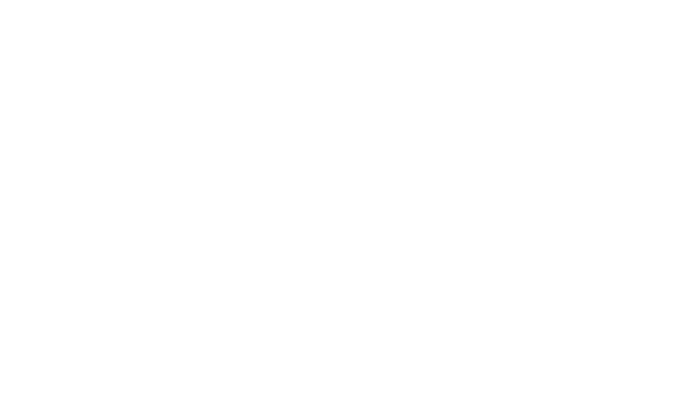
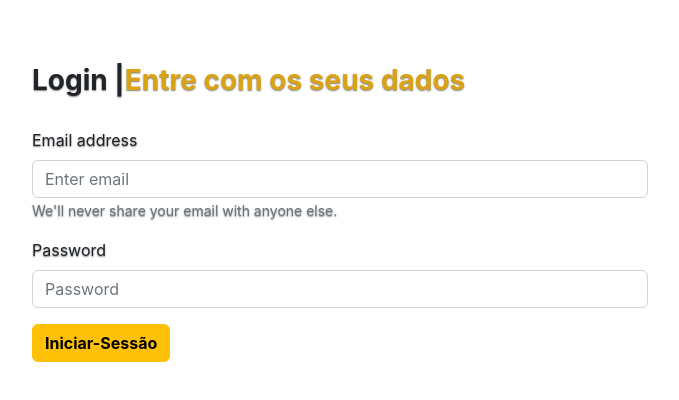
Before and after one commit to EduardoKiassucumuca/app_queixa_laboral, a React (Create React App) app in the folder client/: page /Entrar in a window 1280 px wide. Before the commit this address had no page. Shown: the top 400 px of the page, without its empty margins (300-979 px from the left). Built offline with nearby package versions, Linux system fonts and the light colour scheme.

Commit message:
Criação da tela de login

```diff
--- a/client/src/App.js
+++ b/client/src/App.js
@@ -3,6 +3,7 @@
 import Submeter_queixa from './components/Queixoso/submeter_queixa';
 import Home from './components/Home/home';
 import Queixoso from './Pages/Queixoso/dados_queixoso';
+import Login from './components/Login/login';
 
 function App() {
   return (
@@ -10,6 +11,7 @@
         <Routes>
           <Route path='/' element={<Home/>}/>
           <Route path='/queixoso' element={<Submeter_queixa/>}/>
+          <Route path='/Entrar' element={<Login/>}/>
         </Routes>
       </Router>
   );
--- /dev/null
+++ b/client/src/components/Login/form_login.jsx
@@ -0,0 +1,39 @@
+import Button from 'react-bootstrap/Button';
+import Form from 'react-bootstrap/Form';
+import Container from 'react-bootstrap/Container';
+import Row from 'react-bootstrap/Row';
+import Col from 'react-bootstrap/Col';
+
+function Login() {
+  return (
+    <>
+
+      <Row className='justify-content-md-center row-form'>
+        <Col xs={6}>
+        <h3 className='titulo-form'>Login |<span className='titulo-form-span'>Entre com os seus dados</span></h3>
+            <Form>
+            <Form.Group className="mb-3" controlId="formBasicEmail">
+                <Form.Label>Email address</Form.Label>
+                <Form.Control type="email" placeholder="Enter email" />
+                <Form.Text className="text-muted">
+                We'll never share your email with anyone else.
+                </Form.Text>
+            </Form.Group>
+
+            <Form.Group className="mb-3" controlId="formBasicPassword">
+                <Form.Label>Password</Form.Label>
+                <Form.Control type="password" placeholder="Password" />
+            </Form.Group>
+
+            <Button variant="warning" className='fw-bold btn-logar' type="submit">
+                Iniciar-Sessão
+            </Button>
+            </Form>
+    </Col>
+    </Row>
+
+    </>
+  );
+}
+
+export default Login;
--- /dev/null
+++ b/client/src/components/Login/login.css
@@ -0,0 +1,18 @@
+body {
+    background-color: white;
+}
+
+.row-form {
+    margin: 0;
+    margin-top: 5%;
+    background-color: white;
+}
+
+.titulo-form {
+    font-weight: bold;
+    margin-bottom: 5%;
+}
+
+.titulo-form-span {
+    color: #DAA316;
+}
--- /dev/null
+++ b/client/src/components/Login/login.jsx
@@ -0,0 +1,13 @@
+import Button from 'react-bootstrap/Button';
+import Form from 'react-bootstrap/Form';
+import "./form_login";
+import Formulario_Login from './form_login';
+import "./login.css";
+
+function Login() {
+  return (
+    <Formulario_Login/>
+  );
+}
+
+export default Login;
--- a/client/src/components/Navbar/navbar.js
+++ b/client/src/components/Navbar/navbar.js
@@ -15,7 +15,7 @@
           <a className="nav-link" href="#">Sobre</a>
           <a className="nav-link" href="#">Noticias</a>
           <a className="nav-link" href="#">Eventos</a>
-          <a className="nav-link" href="#">Entrar</a>
+          <Link to="/Entrar"><li><a className="nav-link" href="#">Entrar</a></li></Link>
         </nav>
       </header>
     </div>
--- a/client/src/components/Queixoso/dados_da_empresa.jsx
+++ b/client/src/components/Queixoso/dados_da_empresa.jsx
@@ -9,6 +9,7 @@
 import Form from 'react-bootstrap/Form';
 import Row from 'react-bootstrap/Row';
 import "./dados_da_empresa.css";
+
 
 
 
--- a/client/src/components/Queixoso/dados_pessoais.css
+++ b/client/src/components/Queixoso/dados_pessoais.css
@@ -0,0 +1,7 @@
+.btn-add {
+    color: white;
+}
+
+.btn-add:hover {
+    color: white;
+}
--- a/client/src/components/Queixoso/dados_pessoais.jsx
+++ b/client/src/components/Queixoso/dados_pessoais.jsx
@@ -4,6 +4,18 @@
 import Row from 'react-bootstrap/Row';
 import { useState } from 'react';
 
+import "./dados_pessoais.css";
+
+function addContacto(){
+    const newInputContacto = document.createElement("input");
+    const newDivCol = document.createElement("div");
+    const last_div_col = document.getElementById("col-input-contacto");
+    const row_dadosPessoais = document.getElementById("ultima-row");
+    row_dadosPessoais.appendChild(last_div_col, newDivCol);
+    /*const container_dados = document.getElementById("container-dados-pessoais");
+    const last_input =  document.getElementById("contacto_trab");
+    container_dados.appendChild(last_input, last_input);*/
+}
 
 
 const UseForm = ({ data, updateFielHndler }) => {
@@ -98,9 +110,8 @@
                     />
                 </Form.Group>
             </Row>
-            <Row className="mb-3">
+            <Row className="mb-3"  id="ultima-row">
                 <Col md={2}>
-                    <Form.Group as={Col} controlId="formGridRadios">
                         <Form.Check
                             type="radio"
                             label="Masculino"
@@ -109,10 +120,8 @@
                             checked={data.masculino || ""}
                             onChange={(e) => updateFielHndler("masculino", e.target.value)}
                         />
-                    </Form.Group>
                 </Col>
                 <Col md={3}>
-                    <Form.Group as={Col} controlId="formGridRadios">
                         <Form.Check
                             type="radio"
                             label="Feminino"
@@ -120,7 +129,19 @@
                             id="formHorizontalRadiosFem"
                             checked={data.feminino || ""}
                             onChange={(e) => updateFielHndler("feminino", e.target.value)} />
+                </Col>
+                <Col md={3} id="col-input-contacto">
+                    <Form.Group>
+                        <Form.Control
+                            type="number"
+                            label="Contacto"
+                            name="contacto_trab"
+                            placeholder="930340539"
+                            id="contacto_trab"
+                            value={data.contacto_trab || ""}
+                            onChange={(e) => updateFielHndler("contacto_trab", e.target.value)} />
                     </Form.Group>
+                    <button type='button' className='btn fw-bold bg-primary btn-add' onClick={addContacto}>Add +</button>
                 </Col>
             </Row>
         </div>
--- a/client/src/components/Queixoso/submeter_queixa.jsx
+++ b/client/src/components/Queixoso/submeter_queixa.jsx
@@ -48,8 +48,8 @@
         <Col md={8} className="form-queixa">
           <div className="form-container">
             <Steps currentStep={currentStep} />
-            <Form onSubmit={(e) => changeStep(currentStep + 1, e)}>
-              <div className="inputs-container">{currentComponent}</div>
+            <Form onSubmit={(e) => changeStep(currentStep + 1, e)} id='form-dados-pessoais'>
+              <div className="inputs-container" id='container-dados-pessoais'>{currentComponent}</div>
               <div className="actions">
                 {!isFirstStep && (
                   <button type='button' className='btn fw-bold bg-default btn-voltar' onClick={() => changeStep(currentStep - 1)}>
```
